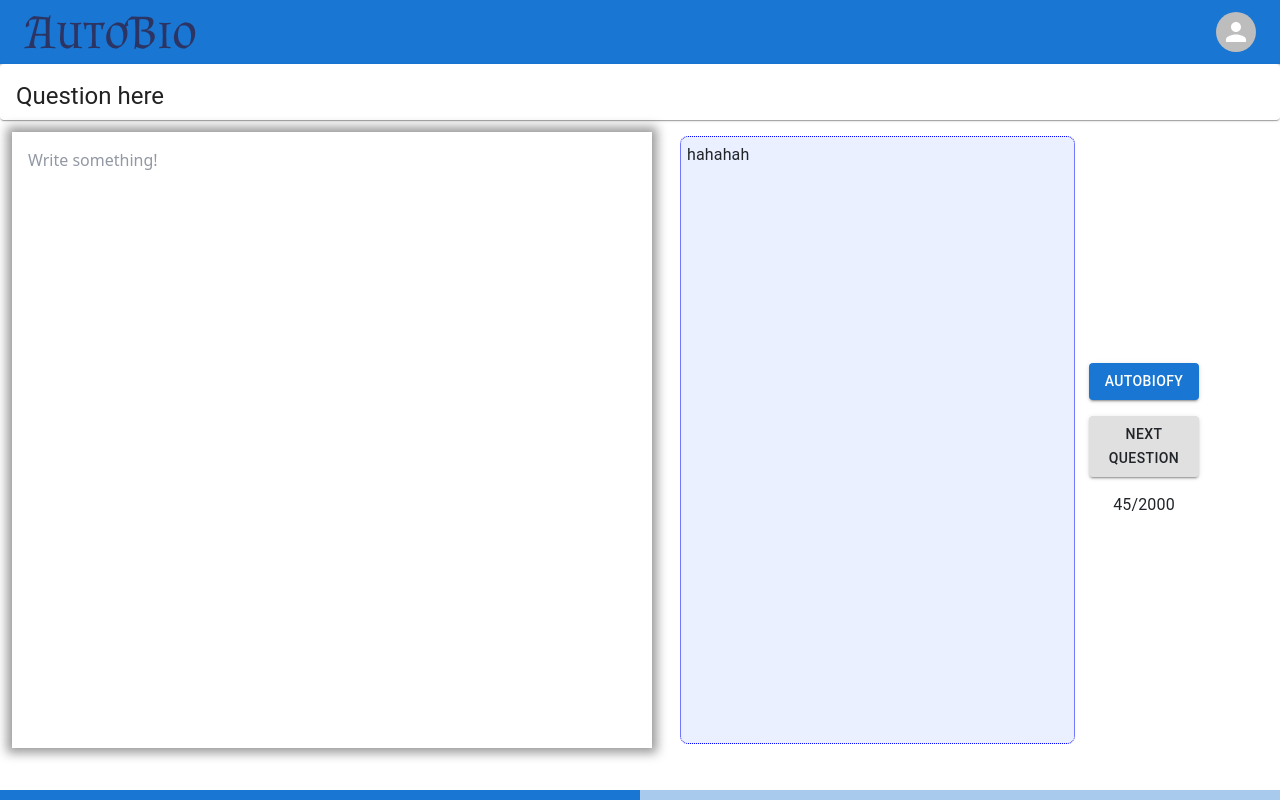
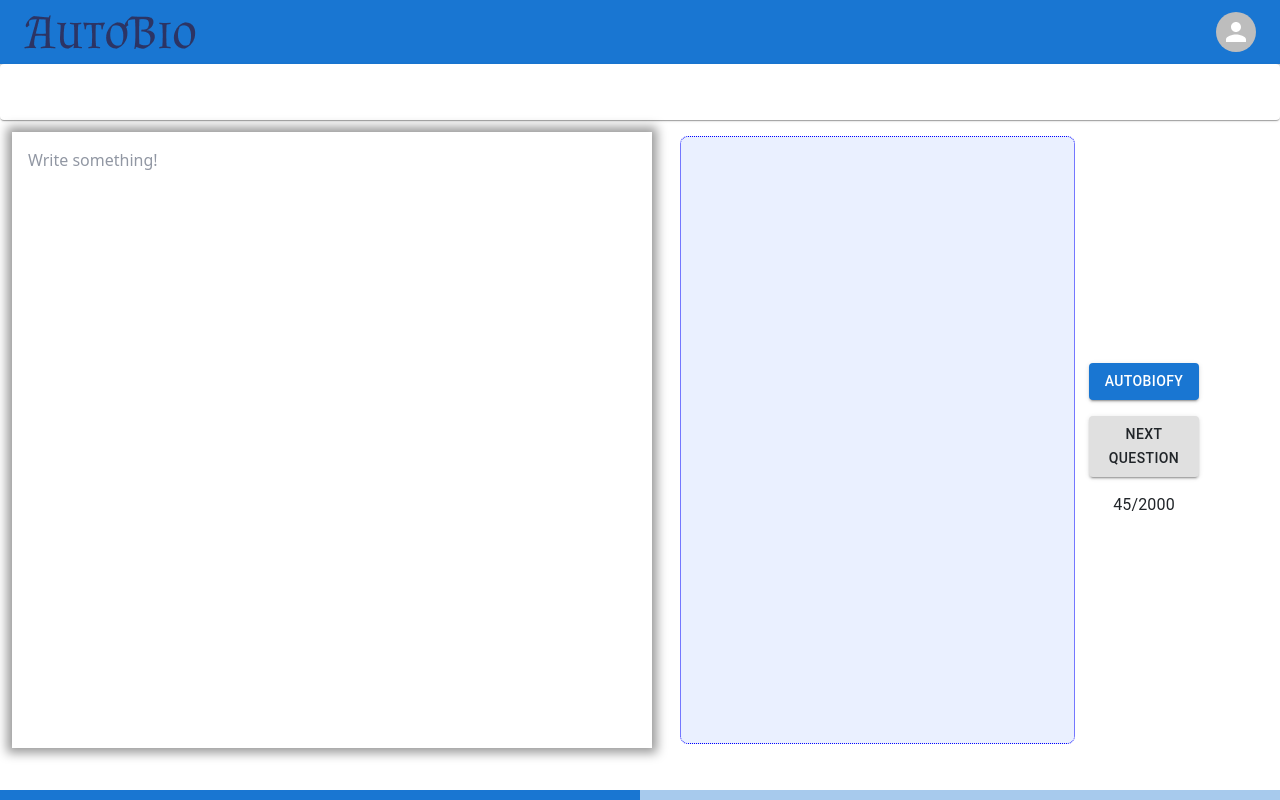
Before and after one commit to anantdevcs/autobio-front, a React (Create React App) app: page /mainEditor in a window 1280 px wide. Built offline with nearby package versions, Linux system fonts and the light colour scheme.

Commit message:
users can now see questions populate

```diff
--- a/src/EditorPage/BioOptions.js
+++ b/src/EditorPage/BioOptions.js
@@ -17,6 +17,7 @@ const BioOptions = (props) => {
   const [selectedOption, setSelectedOption] = useState('');
   const [name, setName] = useState('');
   const [age, setAge] = useState('');
+
 
   const userData = loadLoggedInUserIfAny();
 
--- a/src/EditorPage/MainEditor.js
+++ b/src/EditorPage/MainEditor.js
@@ -5,13 +5,15 @@ import 'draft-js/dist/Draft.css';
 import { loadLoggedInUserIfAny } from '../HomeScreen/utils';
 import ResponsiveAppBar from '../HomeScreen/Appbar';
 import { CardContent } from '@mui/material';
-
+import { getoNextQuestionHelper } from './utils'
 
 const MainEditor = () => {
     const userData = loadLoggedInUserIfAny();
 
     const [editorState, setEditorState] = useState(() => EditorState.createEmpty());
     const [text, setText] = useState('');
+    const [currQuestion, setCurrQuestion] = useState('');
+    const [currPrompt, setCurrPrompt] = useState('');
 
     const handleTextChange = (event) => {
         setText(event.target.value);
@@ -50,7 +52,7 @@ const MainEditor = () => {
                     height: '7vh'
                 }}>
                     {/* Card content here */}
-                    <Typography variant="h5" gutterBottom>Question here</Typography>
+                    <Typography variant="h5" gutterBottom>{currQuestion}</Typography>
 
                 </CardContent>
 
@@ -82,7 +84,7 @@ const MainEditor = () => {
                             padding: '6px'
                         }}
                     >
-                        <Typography>hahahah{text}</Typography>
+                        <Typography>{currPrompt}</Typography>
                     </Box>
                 </Grid>
                 <Grid item xs={12} md={1} style={{ display: 'flex', justifyContent: 'center', padding: '16px' }} sx={{
@@ -101,7 +103,7 @@ const MainEditor = () => {
                     >
                         <div>
                             <Button variant="contained" color="primary" sx={{ width: '100%' }}>AutoBiofy</Button>
-                            <Button variant="contained" color="inherit" sx={{ width: '100%', marginTop: '16px' }}>Next Question</Button>
+                            <Button variant="contained" onClick={()=>getoNextQuestionHelper(setCurrQuestion, setCurrPrompt)} color="inherit" sx={{ width: '100%', marginTop: '16px' }}>Next Question</Button>
                             <Typography sx={{ width: '100%', marginTop: '16px', textAlign: 'center' }}>45/2000</Typography>
                         </div>
                     </Box>
--- a/src/EditorPage/utils.js
+++ b/src/EditorPage/utils.js
@@ -0,0 +1,25 @@
+import {backendUrl} from '../urlResolver';
+
+export async function getoNextQuestionHelper(setText, setCurrPrompt) {
+    setText("clicked!")
+    const email = localStorage.getItem('email');
+    debugger;
+    const res = await fetch(backendUrl + '/getQuestion', {
+        method: 'POST',
+        headers: {
+          'Content-Type': 'application/json',
+        },
+        body: JSON.stringify({'email': email }),
+      });
+      debugger;
+      if (res.ok) {
+        const data = await res.json();
+        const {question, prompt  } = data;
+        setText(question)
+        setCurrPrompt(prompt)
+        return question;
+
+      } else {
+        return 'InvalidLogin'
+      }
+}
```
